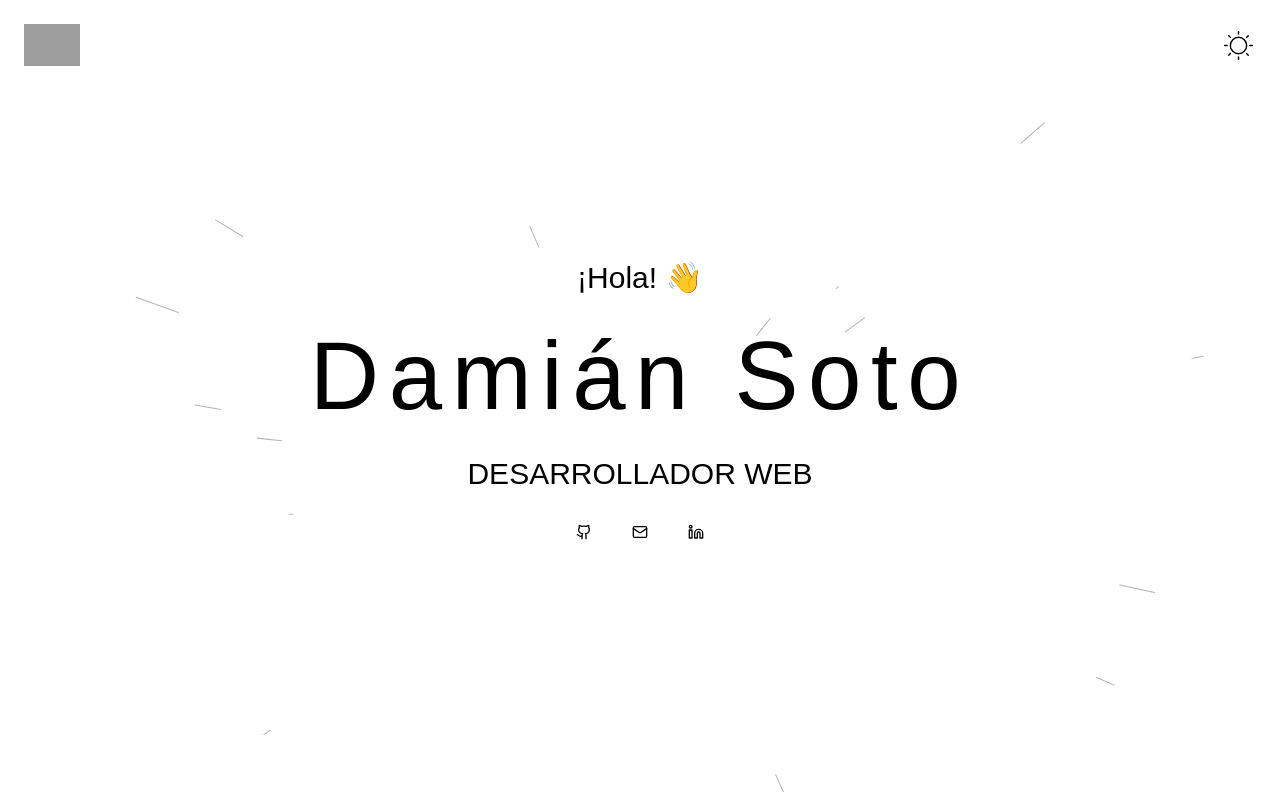
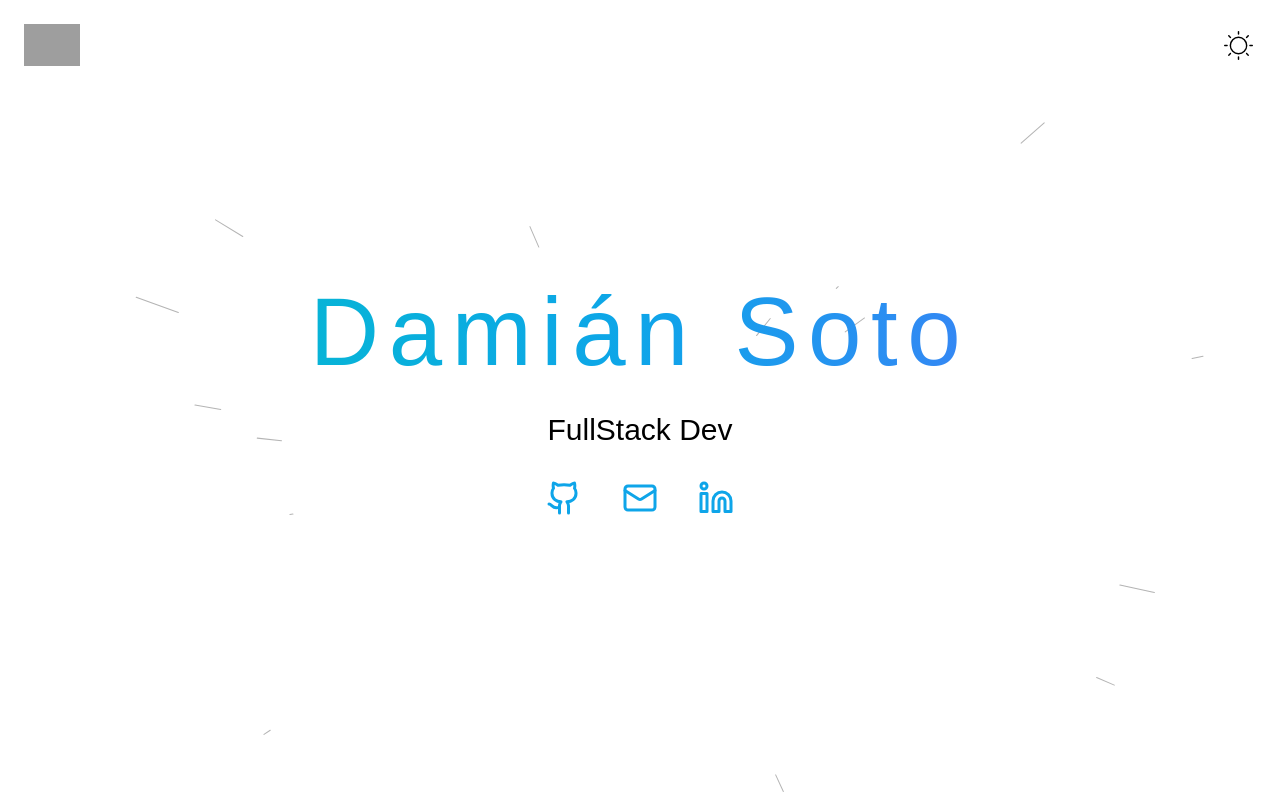
Before and after one commit to dmiante/portafolio, a React (Vite) app: page / in a window 1280 px wide. Shown: the top 800 px of the page. Built offline with nearby package versions, Linux system fonts and the light colour scheme; grey boxes are pictures that could not be loaded.

Commit message:
fix hero home

```diff
--- a/src/App.jsx
+++ b/src/App.jsx
@@ -9,21 +9,18 @@ import Header from './layout/Header'
 function App() {
   return (
     <>
-      <div className='min-h-screen mx-auto text-black bg-pattern-dark dark:bg-pattern-light bg-white dark:bg-black dark:text-white bg-no-repeat bg-contain w-full'>
+      <div className='min-h-screen mx-auto text-black bg-pattern-dark dark:bg-pattern-light bg-white dark:bg-neutral-900 dark:text-white bg-no-repeat bg-contain w-full'>
         <Header />
         <main className='flex flex-col max-w-6xl mx-auto'>
           <div className='min-h-screen flex items-center justify-center py-12'>
             <section className='max-w-md sm:max-w-lg md:sm:max-w-2xl lg:sm:max-w-3xl w-full space-y-8 text-center'>
-              <span className='text-3xl font-light'>
-                ¡Hola! 👋
-              </span>
-              <h1 className='text-5xl bg-black dark:text-white bg-clip-text text-transparent font-medium tracking-widest sm:text-6xl md:text-6xl lg:text-8xl'>
+              <h1 className='text-5xl font-medium tracking-widest sm:text-6xl md:text-6xl lg:text-8xl bg-gradient-to-r from-cyan-500 via-sky-500 to-blue-500 bg-clip-text text-transparent'>
                 Damián Soto
               </h1>
               <h2 className='text-3xl font-light'>
-                DESARROLLADOR WEB
+                FullStack Dev
               </h2>
-              <SocialsNav />
+              <SocialsNav className='text-sky-500 hover:text-sky-700' size={36} />
             </section>
           </div>
           <Projects />
```
